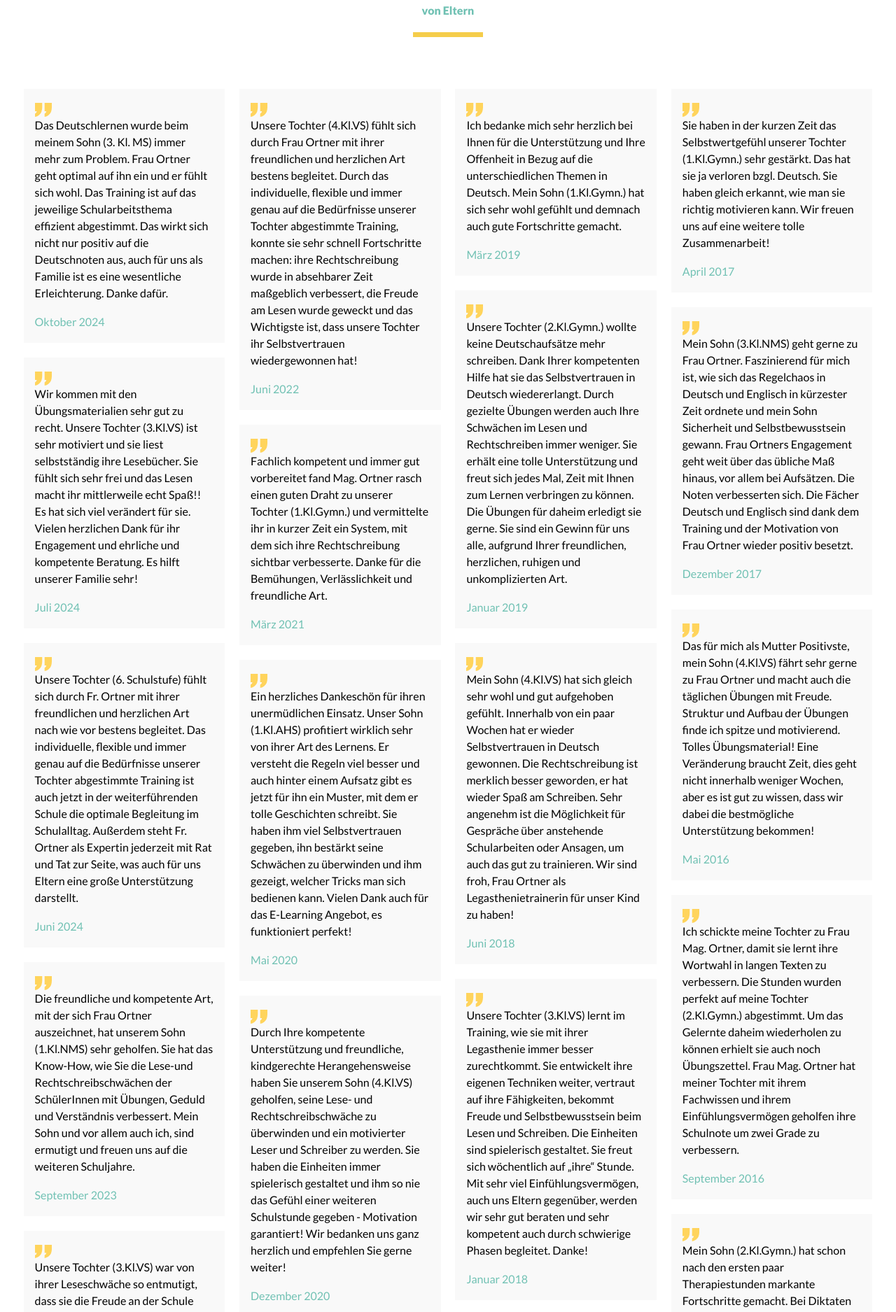
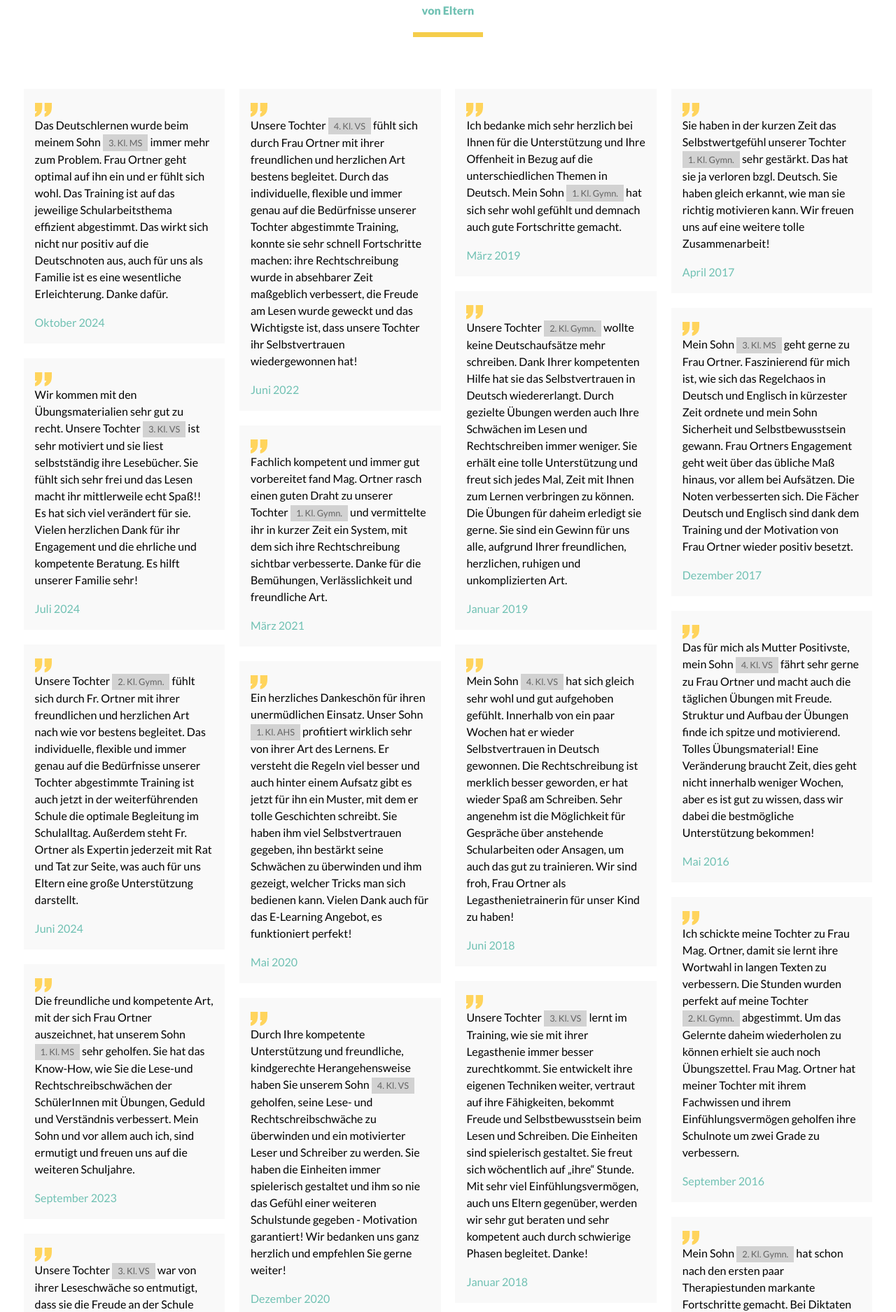
Before and after one commit to floortner/besser-website, a website: page index.html in a window 1280 px wide. Shown: the part 1978-3853 px from the top of the page at 70% size. Drawn offline with Linux system fonts and the light colour scheme.

Commit message:
Fixed typo. Added lables.

```diff
--- a/css/app.css
+++ b/css/app.css
@@ -1,14 +1,22 @@
 /* blue #5fafd6 yellow #F5CD4A */
 
-body, h1, h2, h3, h4, h5 {
-    font-family: 'Lato', sans-serif;
+body,
+h1,
+h2,
+h3,
+h4,
+h5 {
+  font-family: "Lato", sans-serif;
 }
 
-h1, .hero-section-text, h2 {
+h1,
+.hero-section-text,
+h2 {
   font-weight: 900;
 }
 
-.menu>li>a, .hero-section-text {
+.menu > li > a,
+.hero-section-text {
   color: white;
 }
 
@@ -36,10 +44,10 @@ h1, .hero-section-text, h2 {
   width: 300px;
   height: 300px;
   border-radius: 100%;
-    border: solid 3px #F5CD4A;
+  border: solid 3px #f5cd4a;
   background: #eee no-repeat center;
   background-size: cover;
-    background-image: url('../img/angelika.jpg');
+  background-image: url("../img/angelika.jpg");
 }
 
 /* small only */
@@ -137,25 +145,35 @@ Large and up
 Large only
 @media screen and (min-width: 64em) and (max-width: 74.9375em) {}*/
 
-.offers-section, .testimonials-section, .about-section, .contact-section, .footer-section, .elearning-section {
+.offers-section,
+.testimonials-section,
+.about-section,
+.contact-section,
+.footer-section,
+.elearning-section {
   padding-top: 3em;
   padding-bottom: 3em;
   padding-left: 1.5em;
   padding-right: 1.5em;
 }
 
-.offers-section, .testimonials-section, .contact-section, .footer-section {
+.offers-section,
+.testimonials-section,
+.contact-section,
+.footer-section {
   background-color: white;
   color: black;
 }
 
-.offers-section h1, .offers-section h2 {
-    color: #70C1B3;
+.offers-section h1,
+.offers-section h2 {
+  color: #70c1b3;
   font-weight: 600;
 }
 
-.about-section, .elearning-section {
-    background-color: #70C1B3;
+.about-section,
+.elearning-section {
+  background-color: #70c1b3;
   color: white;
 }
 
@@ -169,7 +187,7 @@ Large only
 } */
 
 .sub-headline {
-    color: #70C1B3;
+  color: #70c1b3;
   font-weight: 600;
   text-align: center;
   padding-bottom: 1em;
@@ -181,7 +199,7 @@ Large only
 
 .yellow-line {
   border-style: solid;
-    border-color: #F5CD4A;
+  border-color: #f5cd4a;
   border-width: 0px 0px 7px 0px;
   content: "";
   height: 10px;
@@ -189,7 +207,8 @@ Large only
   margin: 0 auto;
 }
 
-.about-section h1, img {
+.about-section h1,
+img {
   text-align: center;
 }
 
@@ -197,7 +216,7 @@ Large only
   color: white;
 }
 
-.about-section ul>li {
+.about-section ul > li {
   line-height: 250%;
 }
 
@@ -210,19 +229,19 @@ Large only
 }
 
 .testimonials-section h1 {
-    color: #70C1B3;
+  color: #70c1b3;
   text-align: center;
 }
 
 .testimonial {
   padding: 1em 1em 0.1em 1em;
   margin: 0.5em;
-    background-color: #F9F9F9;
+  background-color: #f9f9f9;
 }
 
 .testimonial p {
   padding-top: 1em;
-    color: #70C1B3;
+  color: #70c1b3;
 }
 
 .testimonial img {
@@ -244,7 +263,7 @@ Large only
   font-weight: 600;
   text-transform: uppercase;
   color: white;
-    background-color: #F5CD4A;
+  background-color: #f5cd4a;
 }
 
 .call-to-action-button:hover {
@@ -319,3 +338,8 @@ Large only
 .about-section ul li {
   line-height: 200%;
 }
+
+.label {
+  color: rgb(100, 100, 100);
+  background-color: rgb(210, 210, 210);
+}
--- a/index.html
+++ b/index.html
@@ -146,7 +146,7 @@
         <div class="masonry">
             <div class="item">
                 <div class="testimonial">
-                    <img src="img/icons/q.svg"><br /> Das Deutschlernen wurde beim meinem Sohn (3. Kl. MS) immer mehr zum Problem.
+                    <img src="img/icons/q.svg"><br /> Das Deutschlernen wurde beim meinem Sohn <span class="label">3. Kl. MS</span> immer mehr zum Problem.
                     Frau Ortner geht optimal auf ihn ein und er fühlt sich wohl. Das Training ist auf das jeweilige Schularbeitsthema
                     effizient abgestimmt. Das wirkt sich nicht nur positiv auf die Deutschnoten aus, auch für uns als Familie ist
                     es eine wesentliche Erleichterung. Danke dafür.
@@ -156,15 +156,15 @@
             <div class="item">
                 <div class="testimonial">
                     <img src="img/icons/q.svg"><br /> Wir kommen mit den Übungsmaterialien sehr gut zu recht. Unsere
-                    Tochter (3.Kl.VS) ist sehr motiviert und sie liest selbstständig ihre Lesebücher. Sie fühlt sich
+                    Tochter <span class="label">3. Kl. VS</span> ist sehr motiviert und sie liest selbstständig ihre Lesebücher. Sie fühlt sich
                     sehr frei und das Lesen macht ihr mittlerweile echt Spaß!! Es hat sich viel verändert für sie.
-                    Vielen herzlichen Dank für ihr Engagement und ehrliche und kompetente Beratung. Es hilft unserer Familie sehr!
+                    Vielen herzlichen Dank für ihr Engagement und die ehrliche und kompetente Beratung. Es hilft unserer Familie sehr!
                     <p>Juli 2024</p>
                 </div>
             </div>
             <div class="item">
                 <div class="testimonial">
-                    <img src="img/icons/q.svg"><br /> Unsere Tochter (6. Schulstufe) fühlt sich durch Fr. Ortner mit ihrer
+                    <img src="img/icons/q.svg"><br /> Unsere Tochter <span class="label">2. Kl. Gymn.</span> fühlt sich durch Fr. Ortner mit ihrer
                     freundlichen und herzlichen Art nach wie vor bestens begleitet. Das individuelle, flexible und immer genau
                     auf die Bedürfnisse unserer Tochter abgestimmte Training ist auch jetzt in der weiterführenden Schule die
                     optimale Begleitung im Schulalltag. Außerdem steht Fr. Ortner als Expertin jederzeit mit Rat und Tat
@@ -175,7 +175,7 @@
             <div class="item">
                 <div class="testimonial">
                     <img src="img/icons/q.svg"><br /> Die freundliche und kompetente Art, mit der sich Frau Ortner auszeichnet,
-                    hat unserem Sohn (1.Kl.NMS) sehr geholfen. Sie hat das Know-How, wie Sie die Lese-und Rechtschreibschwächen der
+                    hat unserem Sohn <span class="label">1. Kl. MS</span> sehr geholfen. Sie hat das Know-How, wie Sie die Lese-und Rechtschreibschwächen der
                     SchülerInnen mit Übungen, Geduld und Verständnis verbessert. Mein Sohn und vor allem auch ich, sind ermutigt und
                     freuen uns auf die weiteren Schuljahre.
                     <p>September 2023</p>
@@ -183,7 +183,7 @@
             </div>
             <div class="item">
                 <div class="testimonial">
-                    <img src="img/icons/q.svg"><br /> Unsere Tochter (3.Kl.VS) war von ihrer Leseschwäche so entmutigt,
+                    <img src="img/icons/q.svg"><br /> Unsere Tochter <span class="label">3. Kl. VS</span> war von ihrer Leseschwäche so entmutigt,
                     dass sie die Freude an der Schule verloren hatte. Frau Mag. Ortner hatte die Gabe, unserer Tochter mit ihrem
                     freundlichen Enthusiasmus anzustecken und durch maßgeschneidertes Training Erfolg um Erfolg zu bewirken.
                     Unsere Tochter hat ihr Selbstvertrauen wiedergefunden und freut sich jetzt auf das Gymnasium.
@@ -192,7 +192,7 @@
             </div>
             <div class="item">
                 <div class="testimonial">
-                    <img src="img/icons/q.svg"><br /> Unsere Tochter (4.Kl.VS) fühlt sich durch Frau Ortner mit ihrer
+                    <img src="img/icons/q.svg"><br /> Unsere Tochter <span class="label">4. Kl. VS</span> fühlt sich durch Frau Ortner mit ihrer
                     freundlichen und herzlichen Art bestens begleitet. Durch das individuelle, flexible und immer genau
                     auf die Bedürfnisse unserer Tochter abgestimmte Training, konnte sie sehr schnell Fortschritte machen:
                     ihre Rechtschreibung wurde in absehbarer Zeit maßgeblich verbessert, die Freude am Lesen wurde geweckt
@@ -203,7 +203,7 @@
             <div class="item">
                 <div class="testimonial">
                     <img src="img/icons/q.svg"><br /> Fachlich kompetent und immer gut vorbereitet fand Mag. Ortner
-                    rasch einen guten Draht zu unserer Tochter (1.Kl.Gymn.) und vermittelte ihr in kurzer Zeit ein System, mit
+                    rasch einen guten Draht zu unserer Tochter <span class="label">1. Kl. Gymn.</span> und vermittelte ihr in kurzer Zeit ein System, mit
                     dem sich ihre Rechtschreibung sichtbar verbesserte. Danke für die Bemühungen, Verlässlichkeit und freundliche Art.
                     <p>März 2021</p>
                 </div>
@@ -211,7 +211,7 @@
             <div class="item">
                 <div class="testimonial">
                     <img src="img/icons/q.svg"><br /> Ein herzliches Dankeschön für ihren unermüdlichen Einsatz.
-                    Unser Sohn (1.Kl.AHS) profitiert wirklich sehr von ihrer Art des Lernens. Er versteht die Regeln
+                    Unser Sohn <span class="label">1. Kl. AHS</span> profitiert wirklich sehr von ihrer Art des Lernens. Er versteht die Regeln
                     viel besser und auch hinter einem Aufsatz gibt es jetzt für ihn ein Muster, mit dem er tolle
                     Geschichten schreibt. Sie haben ihm viel Selbstvertrauen gegeben, ihn bestärkt
                     seine Schwächen zu überwinden und ihm gezeigt, welcher Tricks man sich bedienen kann.
@@ -222,7 +222,7 @@
             <div class="item">
                 <div class="testimonial">
                     <img src="img/icons/q.svg"><br /> Durch Ihre kompetente Unterstützung und freundliche, kindgerechte Herangehensweise
-                    haben Sie unserem Sohn (4.Kl.VS) geholfen, seine Lese- und Rechtschreibschwäche zu überwinden und
+                    haben Sie unserem Sohn <span class="label">4. Kl. VS</span> geholfen, seine Lese- und Rechtschreibschwäche zu überwinden und
                     ein motivierter Leser und Schreiber zu werden. Sie haben die Einheiten immer spielerisch gestaltet und
                     ihm so nie das Gefühl einer weiteren Schulstunde gegeben - Motivation garantiert! Wir bedanken uns ganz herzlich
                     und empfehlen Sie gerne weiter!
@@ -232,7 +232,7 @@
             <div class="item">
                 <div class="testimonial">
                     <img src="img/icons/q.svg"><br /> Vielen Dank für die sehr kompetente und sympathische Begleitung und
-                    Unterstützung meines Sohnes (4.Kl.VS). Obwohl Deutsch ja nicht sein "Lieblingsthema" ist, ist er
+                    Unterstützung meines Sohnes <span class="label">4. Kl. VS</span>. Obwohl Deutsch ja nicht sein Lieblingsthema ist, ist er
                     gerne zu Ihnen gefahren und immer bestens gelaunt nach Hause gekommen. Sie gestalten die Übungen sehr lustbetont,
                     abwechslungsreich, individuell und vor allem effektiv. Die Form des Gruppentrainings hat den Kindern
                     Spaß gemacht und war für mich auch preislich erschwinglich.
@@ -242,14 +242,14 @@
             <div class="item">
                 <div class="testimonial">
                     <img src="img/icons/q.svg"><br /> Ich bedanke mich sehr herzlich bei Ihnen für die Unterstützung und
-                    Ihre Offenheit in Bezug auf die unterschiedlichen Themen in Deutsch. Mein Sohn (1.Kl.Gymn.) hat sich
-                    sehr wohl gefühlt und demnach auch gute Fortschritte gemacht.
+                    Ihre Offenheit in Bezug auf die unterschiedlichen Themen in Deutsch. Mein Sohn
+                    <span class="label">1. Kl. Gymn.</span> hat sich sehr wohl gefühlt und demnach auch gute Fortschritte gemacht.
                     <p>März 2019</p>
                 </div>
             </div>
             <div class="item">
                 <div class="testimonial">
-                    <img src="img/icons/q.svg"><br /> Unsere Tochter (2.Kl.Gymn.) wollte keine Deutschaufsätze mehr schreiben.
+                    <img src="img/icons/q.svg"><br /> Unsere Tochter <span class="label">2. Kl. Gymn.</span> wollte keine Deutschaufsätze mehr schreiben.
                     Dank Ihrer kompetenten Hilfe hat sie das Selbstvertrauen in Deutsch wiedererlangt. Durch gezielte
                     Übungen werden auch Ihre Schwächen im Lesen und Rechtschreiben immer weniger. Sie erhält eine tolle Unterstützung
                     und freut sich jedes Mal, Zeit mit Ihnen zum Lernen verbringen zu können. Die Übungen für daheim erledigt sie
@@ -259,22 +259,21 @@
             </div>
             <div class="item">
                 <div class="testimonial">
-                    <img src="img/icons/q.svg"><br /> Mein Sohn (4.Kl.VS) hat sich gleich sehr wohl und gut aufgehoben gefühlt.
-                    Innerhalb von ein paar Wochen hat er wieder Selbstvertrauen in Deutsch gewonnen.
-                    Die Rechtschreibung ist merklich besser geworden, er hat wieder Spaß am Schreiben.
-                    Sehr angenehm ist die Möglichkeit für Gespräche über anstehende Schularbeiten oder Ansagen, um auch das gut zu trainieren.
-                    Wir sind froh, Frau Ortner als Legasthenietrainerin für unser Kind zu haben!
+                    <img src="img/icons/q.svg"><br /> Mein Sohn <span class="label">4. Kl. VS</span> hat sich gleich sehr wohl und gut
+                    aufgehoben gefühlt. Innerhalb von ein paar Wochen hat er wieder Selbstvertrauen in Deutsch gewonnen.
+                    Die Rechtschreibung ist merklich besser geworden, er hat wieder Spaß am Schreiben. Sehr angenehm ist die Möglichkeit
+                    für Gespräche über anstehende Schularbeiten oder Ansagen, um auch das gut zu trainieren. Wir sind froh, Frau Ortner
+                    als Legasthenietrainerin für unser Kind zu haben!
                     <p>Juni 2018</p>
                 </div>
             </div>
             <div class="item">
                 <div class="testimonial">
-                    <img src="img/icons/q.svg"><br /> Unsere Tochter (3.Kl.VS) lernt im Training, wie sie mit ihrer
-                    Legasthenie immer besser zurechtkommt.
-                    Sie entwickelt ihre eigenen Techniken weiter, vertraut auf ihre Fähigkeiten, bekommt Freude und
-                    Selbstbewusstsein beim Lesen und Schreiben. Die Einheiten sind spielerisch gestaltet. Sie freut sich
-                    wöchentlich auf „ihre“ Stunde. Mit sehr viel Einfühlungsvermögen, auch uns Eltern gegenüber, werden wir
-                    sehr gut beraten und sehr kompetent auch durch schwierige Phasen begleitet. Danke!
+                    <img src="img/icons/q.svg"><br /> Unsere Tochter <span class="label">3. Kl. VS</span> lernt im Training, wie
+                    sie mit ihrer Legasthenie immer besser zurechtkommt. Sie entwickelt ihre eigenen Techniken weiter, vertraut auf
+                    ihre Fähigkeiten, bekommt Freude und Selbstbewusstsein beim Lesen und Schreiben. Die Einheiten sind spielerisch
+                    gestaltet. Sie freut sich wöchentlich auf „ihre“ Stunde. Mit sehr viel Einfühlungsvermögen, auch uns Eltern
+                    gegenüber, werden wir sehr gut beraten und sehr kompetent auch durch schwierige Phasen begleitet. Danke!
                     <p>Januar 2018</p>
                 </div>
             </div>
@@ -282,34 +281,33 @@
                 <div class="testimonial">
                     <img src="img/icons/q.svg"><br /> Auf explizite Empfehlung der Psychologin wandten wir uns an Frau Ortner.
                     Wir fühlen uns sehr gut aufgehoben. Die herzliche und entspannte Atmosphäre, bestens vorbereitete Stunden.
-                    Interessant und motivierend. Unsere Tochter (4.Kl.VS) freut sich auf jede Einheit, erzählt
-                    Freunden stolz davon. Strukturierte Übungen für daheim, abwechslungsreich, vom Aufwand leicht
-                    bewältigbar.
+                    Interessant und motivierend. Unsere Tochter <span class="label">4. Kl. VS</span> freut sich auf jede Einheit,
+                    erzählt Freunden stolz davon. Strukturierte Übungen für daheim, abwechslungsreich, vom Aufwand leicht bewältigbar.
                     <p>Juni 2017</p>
                 </div>
             </div>
             <div class="item">
                 <div class="testimonial">
                     <img src="img/icons/q.svg"><br /> Sie haben in der kurzen Zeit das Selbstwertgefühl unserer
-                    Tochter (1.Kl.Gymn.) sehr gestärkt. Das hat sie ja verloren bzgl. Deutsch. Sie haben gleich erkannt,
-                    wie man sie richtig motivieren kann. Wir freuen uns auf eine weitere tolle Zusammenarbeit!
+                    Tochter <span class="label">1. Kl. Gymn.</span> sehr gestärkt. Das hat sie ja verloren bzgl. Deutsch. Sie haben
+                    gleich erkannt, wie man sie richtig motivieren kann. Wir freuen uns auf eine weitere tolle Zusammenarbeit!
                     <p>April 2017</p>
                 </div>
             </div>
             <div class="item">
                 <div class="testimonial">
-                    <img src="img/icons/q.svg"><br /> Mein Sohn (3.Kl.NMS) geht gerne zu Frau Ortner. Faszinierend für mich ist,
-                    wie sich das Regelchaos in Deutsch und Englisch in kürzester Zeit ordnete und mein Sohn Sicherheit
-                    und Selbstbewusstsein gewann. Frau Ortners Engagement geht weit über das übliche Maß hinaus, vor allem bei Aufsätzen.
-                    Die Noten verbesserten sich. Die Fächer Deutsch und Englisch sind dank dem Training und der Motivation
-                    von Frau Ortner wieder positiv besetzt.
+                    <img src="img/icons/q.svg"><br /> Mein Sohn <span class="label">3. Kl. MS</span> geht gerne zu Frau Ortner.
+                    Faszinierend für mich ist, wie sich das Regelchaos in Deutsch und Englisch in kürzester Zeit ordnete und mein
+                    Sohn Sicherheit und Selbstbewusstsein gewann. Frau Ortners Engagement geht weit über das übliche Maß hinaus, vor
+                    allem bei Aufsätzen. Die Noten verbesserten sich. Die Fächer Deutsch und Englisch sind dank dem Training und
+                    der Motivation von Frau Ortner wieder positiv besetzt.
                     <p>Dezember 2017</p>
                 </div>
             </div>
             <div class="item">
                 <div class="testimonial">
-                    <img src="img/icons/q.svg"><br /> Das für mich als Mutter Positivste, mein Sohn (4.Kl.VS) fährt sehr
-                    gerne zu Frau Ortner und macht auch die täglichen Übungen mit Freude. Struktur und Aufbau der Übungen
+                    <img src="img/icons/q.svg"><br /> Das für mich als Mutter Positivste, mein Sohn <span class="label">4. Kl. VS</span>
+                    fährt sehr gerne zu Frau Ortner und macht auch die täglichen Übungen mit Freude. Struktur und Aufbau der Übungen
                     finde ich spitze und motivierend. Tolles Übungsmaterial! Eine Veränderung braucht Zeit, dies geht nicht
                     innerhalb weniger Wochen, aber es ist gut zu wissen, dass wir dabei die bestmögliche Unterstützung bekommen!
                     <p>Mai 2016</p>
@@ -317,20 +315,18 @@
             </div>
             <div class="item">
                 <div class="testimonial">
-                    <img src="img/icons/q.svg"><br /> Ich schickte meine Tochter zu Frau Mag. Ortner, damit
-                    sie lernt ihre Wortwahl in langen Texten zu verbessern. Die Stunden wurden perfekt auf meine
-                    Tochter (2.Kl.Gymn.) abgestimmt. Um das Gelernte daheim wiederholen zu können erhielt sie auch noch
-                    Übungszettel.
-                    Frau Mag. Ortner hat meiner Tochter mit ihrem Fachwissen und ihrem Einfühlungsvermögen geholfen ihre
-                    Schulnote um zwei Grade zu verbessern.
+                    <img src="img/icons/q.svg"><br /> Ich schickte meine Tochter zu Frau Mag. Ortner, damit sie lernt ihre Wortwahl
+                    in langen Texten zu verbessern. Die Stunden wurden perfekt auf meine Tochter <span class="label">2. Kl. Gymn.</span>
+                    abgestimmt. Um das Gelernte daheim wiederholen zu können erhielt sie auch noch Übungszettel. Frau Mag. Ortner hat
+                    meiner Tochter mit ihrem Fachwissen und ihrem Einfühlungsvermögen geholfen ihre Schulnote um zwei Grade zu verbessern.
                     <p>September 2016</p>
                 </div>
             </div>
             <div class="item">
                 <div class="testimonial">
-                    <img src="img/icons/q.svg"><br /> Mein Sohn (2.Kl.Gymn.) hat schon nach den ersten paar Therapiestunden
-                    markante Fortschritte gemacht. Bei Diktaten sowie bei der Schularbeit hat er deutlich weniger Fehler
-                    gehabt. Außerdem ist er sicherer geworden und schreibt dadurch leserlicher als früher. Danke Ihnen
+                    <img src="img/icons/q.svg"><br /> Mein Sohn <span class="label">2. Kl. Gymn.</span> hat schon nach den ersten
+                    paar Therapiestunden markante Fortschritte gemacht. Bei Diktaten sowie bei der Schularbeit hat er deutlich
+                    weniger Fehler gehabt. Außerdem ist er sicherer geworden und schreibt dadurch leserlicher als früher. Danke Ihnen
                     für die Unterstützung!
                     <p>Oktober 2015</p>
                 </div>
@@ -339,7 +335,7 @@
                 <div class="testimonial">
                     <img src="img/icons/q.svg"><br /> Mir hat die ruhige angenehme Art, wie die Überprüfung abgelaufen
                     ist, sehr gut gefallen. Die Ergebnisse wurden bei der Beratung ausführlich erklärt, ich
-                    konnte mir ein gutes Bild über die aktuelle Situation beim Lesen und Schreiben meines Sohnes (4.Kl.VS)
+                    konnte mir ein gutes Bild über die aktuelle Situation beim Lesen und Schreiben meines Sohnes <span class="label">4. Kl. VS</span>
                     machen. Mir wurde mit Adressen für Therapeuten weitergeholfen. Ich hab mich sehr gut beraten und
                     verstanden gefühlt.
                     <p>Oktober 2015</p>
@@ -389,7 +385,7 @@
     </div>
 
     <div class="footer-section">
-        besserlesenschreiben <i class="fas fa-copyright"></i> 2017-2023 |
+        besserlesenschreiben <i class="fas fa-copyright"></i> 2017-2024 |
         Made with <i class="fas fa-heart"></i> in Österreich<br />
         <a data-open="impressum-modal">Impressum</a> |
         <a href="https://docs.google.com/forms/d/e/1FAIpQLSeB9k_xd9aeimZguCaeggfKgHRG5s97Vfv6OGnkjI3YNzGMDA/viewform">Datenschutzerklärung</a> |
```
Lines whose indentation alone changed are shown as unchanged.
